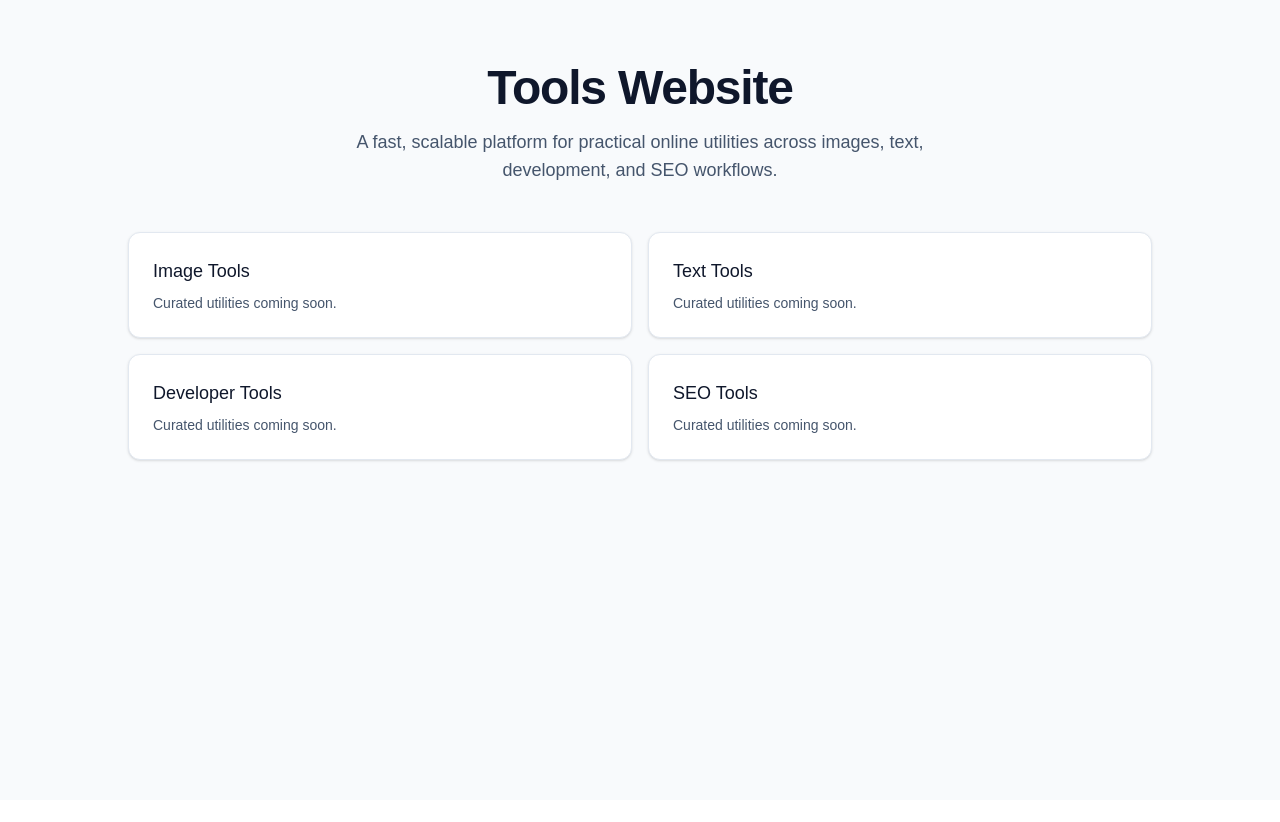
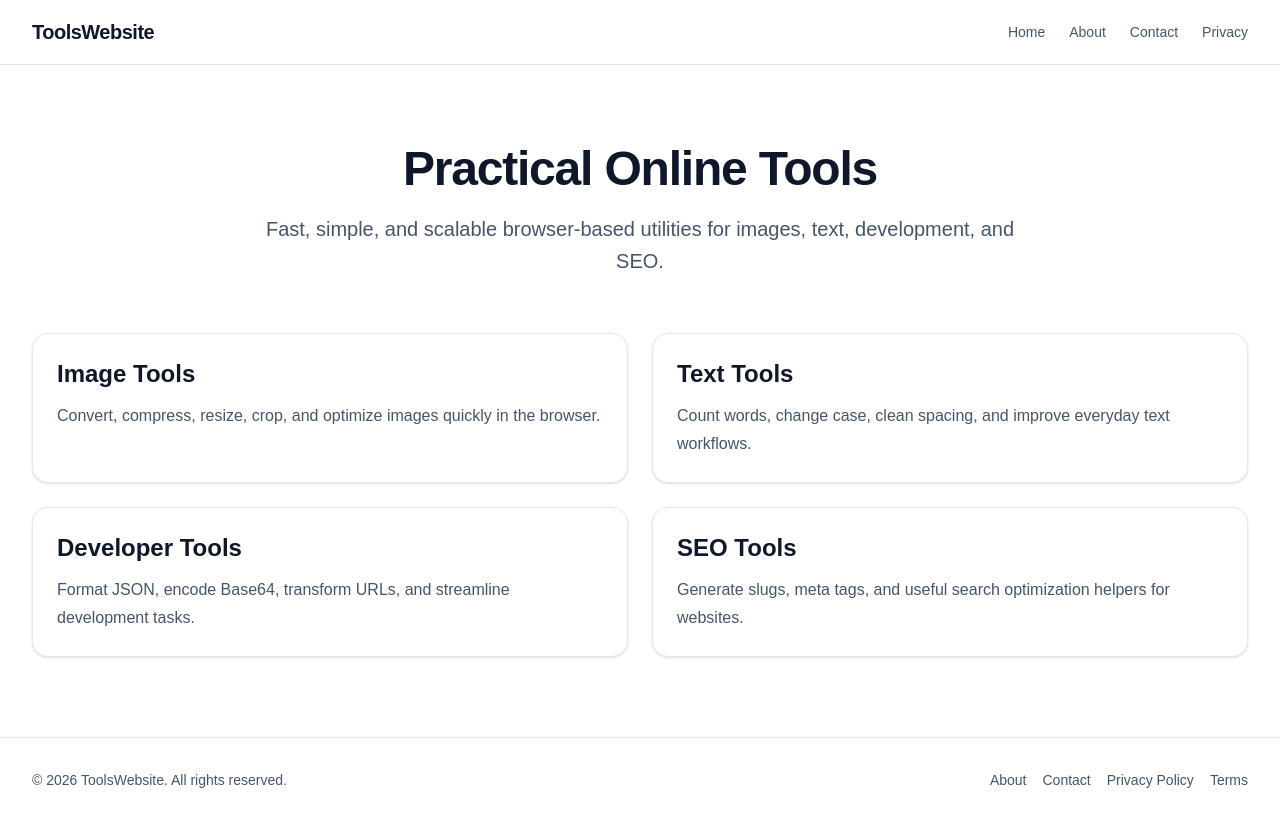
Before and after one commit to lalm648/toolswebsite, a Next.js app: page / in a window 1280 px wide. Before the commit the page ends 800 px from the top, so only its background shows below. Built offline with nearby package versions, Linux system fonts and the light colour scheme.

Commit message:
some pages added

```diff
--- a/src/app/layout.tsx
+++ b/src/app/layout.tsx
@@ -1,9 +1,11 @@
 import type { Metadata } from "next";
 import "./globals.css";
+import Header from "@/components/Header";
+import Footer from "@/components/Footer";
 
 export const metadata: Metadata = {
-  title: "Tools Website",
-  description: "Scalable online tools platform",
+  title: "ToolsWebsite",
+  description: "A fast, scalable platform for practical online utilities.",
 };
 
 export default function RootLayout({
@@ -13,7 +15,13 @@ export default function RootLayout({
 }>) {
   return (
     <html lang="en">
-      <body className="antialiased">{children}</body>
+      <body className="min-h-screen bg-slate-50 text-slate-900 antialiased">
+        <div className="flex min-h-screen flex-col">
+          <Header />
+          <main className="flex-1">{children}</main>
+          <Footer />
+        </div>
+      </body>
     </html>
   );
 }
--- a/src/app/page.tsx
+++ b/src/app/page.tsx
@@ -1,38 +1,48 @@
+import Container from "@/components/Container";
+import CategoryCard from "@/components/CategoryCard";
+
+const categories = [
+  {
+    title: "Image Tools",
+    description: "Convert, compress, resize, crop, and optimize images quickly in the browser.",
+  },
+  {
+    title: "Text Tools",
+    description: "Count words, change case, clean spacing, and improve everyday text workflows.",
+  },
+  {
+    title: "Developer Tools",
+    description: "Format JSON, encode Base64, transform URLs, and streamline development tasks.",
+  },
+  {
+    title: "SEO Tools",
+    description: "Generate slugs, meta tags, and useful search optimization helpers for websites.",
+  },
+];
+
 export default function Home() {
-  const categories = [
-    "Image Tools",
-    "Text Tools",
-    "Developer Tools",
-    "SEO Tools",
-  ];
-
   return (
-    <div className="min-h-screen bg-slate-50 px-6 py-16 text-slate-900">
-      <main className="mx-auto w-full max-w-5xl">
-        <div className="mb-12 space-y-4 text-center">
-          <h1 className="text-4xl font-semibold tracking-tight sm:text-5xl">
-            Tools Website
+    <section className="py-16 sm:py-20">
+      <Container>
+        <div className="mx-auto max-w-3xl text-center">
+          <h1 className="text-4xl font-bold tracking-tight text-slate-900 sm:text-5xl">
+            Practical Online Tools
           </h1>
-          <p className="mx-auto max-w-2xl text-base text-slate-600 sm:text-lg">
-            A fast, scalable platform for practical online utilities across
-            images, text, development, and SEO workflows.
+          <p className="mt-5 text-lg leading-8 text-slate-600 sm:text-xl">
+            Fast, simple, and scalable browser-based utilities for images, text, development, and SEO.
           </p>
         </div>
 
-        <section className="grid gap-4 sm:grid-cols-2">
+        <div className="mt-14 grid gap-6 md:grid-cols-2">
           {categories.map((category) => (
-            <article
-              key={category}
-              className="rounded-xl border border-slate-200 bg-white p-6 shadow-sm"
-            >
-              <h2 className="text-lg font-medium">{category}</h2>
-              <p className="mt-2 text-sm text-slate-600">
-                Curated utilities coming soon.
-              </p>
-            </article>
+            <CategoryCard
+              key={category.title}
+              title={category.title}
+              description={category.description}
+            />
           ))}
-        </section>
-      </main>
-    </div>
+        </div>
+      </Container>
+    </section>
   );
 }
--- /dev/null
+++ b/src/components/CategoryCard.tsx
@@ -0,0 +1,13 @@
+type CategoryCardProps = {
+  title: string;
+  description: string;
+};
+
+export default function CategoryCard({ title, description }: CategoryCardProps) {
+  return (
+    <div className="rounded-2xl border border-slate-200 bg-white p-6 shadow-sm transition hover:shadow-md">
+      <h2 className="text-2xl font-semibold text-slate-900">{title}</h2>
+      <p className="mt-3 text-base leading-7 text-slate-600">{description}</p>
+    </div>
+  );
+}
--- /dev/null
+++ b/src/components/Container.tsx
@@ -0,0 +1,12 @@
+type ContainerProps = {
+  children: React.ReactNode;
+  className?: string;
+};
+
+export default function Container({ children, className = "" }: ContainerProps) {
+  return (
+    <div className={`mx-auto w-full max-w-7xl px-4 sm:px-6 lg:px-8 ${className}`}>
+      {children}
+    </div>
+  );
+}
--- /dev/null
+++ b/src/components/Footer.tsx
@@ -0,0 +1,27 @@
+import Link from "next/link";
+import Container from "./Container";
+
+export default function Footer() {
+  return (
+    <footer className="border-t border-slate-200 bg-white">
+      <Container className="flex flex-col gap-4 py-8 text-sm text-slate-600 md:flex-row md:items-center md:justify-between">
+        <p>© 2026 ToolsWebsite. All rights reserved.</p>
+
+        <div className="flex flex-wrap items-center gap-4">
+          <Link href="/about" className="hover:text-slate-900">
+            About
+          </Link>
+          <Link href="/contact" className="hover:text-slate-900">
+            Contact
+          </Link>
+          <Link href="/privacy-policy" className="hover:text-slate-900">
+            Privacy Policy
+          </Link>
+          <Link href="/terms" className="hover:text-slate-900">
+            Terms
+          </Link>
+        </div>
+      </Container>
+    </footer>
+  );
+}
--- /dev/null
+++ b/src/components/Header.tsx
@@ -0,0 +1,29 @@
+import Link from "next/link";
+import Container from "./Container";
+
+export default function Header() {
+  return (
+    <header className="border-b border-slate-200 bg-white">
+      <Container className="flex h-16 items-center justify-between">
+        <Link href="/" className="text-xl font-bold tracking-tight text-slate-900">
+          ToolsWebsite
+        </Link>
+
+        <nav className="hidden items-center gap-6 md:flex">
+          <Link href="/" className="text-sm text-slate-600 hover:text-slate-900">
+            Home
+          </Link>
+          <Link href="/about" className="text-sm text-slate-600 hover:text-slate-900">
+            About
+          </Link>
+          <Link href="/contact" className="text-sm text-slate-600 hover:text-slate-900">
+            Contact
+          </Link>
+          <Link href="/privacy-policy" className="text-sm text-slate-600 hover:text-slate-900">
+            Privacy
+          </Link>
+        </nav>
+      </Container>
+    </header>
+  );
+}
```
